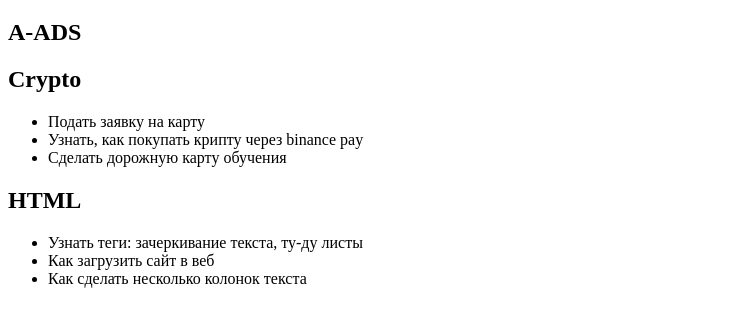
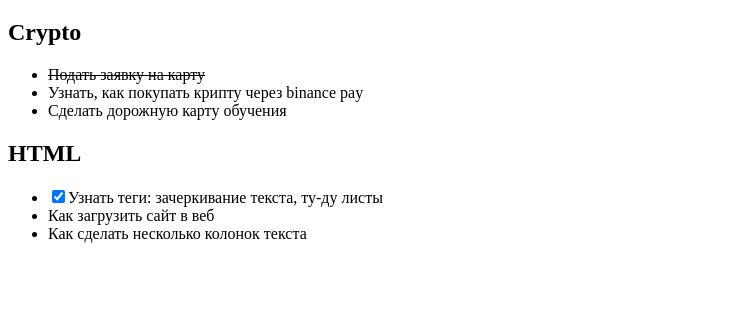
Before and after one commit to danielpersky/danielpersky.github.io, a plain HTML site: page index.html in a window 1280 px wide. Shown: the part 61-388 px from the top of the page, without its empty margins (0-742 px from the left). Drawn offline with Linux system fonts and the light colour scheme.

Commit message:
Update index.html

```diff
--- a/index.html
+++ b/index.html
@@ -7,16 +7,15 @@
 </head>
 <body>
 <h1 style="color:maroon; font-family:courier; text-align: center">To do</h1>
-  <h2> A-ADS</h2>
   <h2>Crypto</h2>
   <ul>
-  <li>Подать заявку на карту</li>
+  <li> <s> Подать заявку на карту </s></li>
   <li>Узнать, как покупать крипту через binance pay</li>
   <li>Сделать дорожную карту обучения </li>
   </ul>
   <h2> HTML</h2>
   <ul>
-  <li> Узнать теги: зачеркивание текста, ту-ду листы </li>
+ <li> <input type="checkbox" checked ><label>Узнать теги: зачеркивание текста, ту-ду листы </label></li>
   <li> Как загрузить сайт в веб </li>
   <li> Как сделать несколько колонок текста</li>
     </ul>
```
